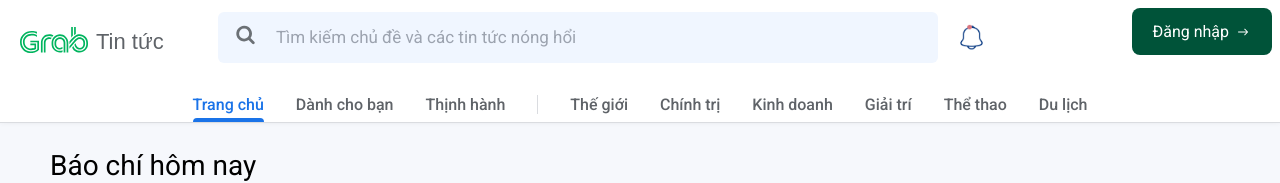
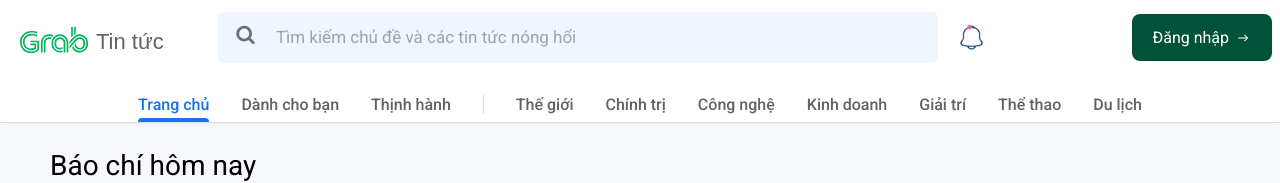
Before and after one commit to HungBacktracking/BiasBreaker, a React (Vite) app in the folder frontend/: page / in a window 1280 px wide. Shown: the top 183 px of the page. Built offline with nearby package versions, Linux system fonts and the light colour scheme.

Commit message:
feat: create authentication flow in client

```diff
--- /dev/null
+++ b/frontend/src/auth/AuthContext.jsx
@@ -0,0 +1,30 @@
+import React, { createContext, useState, useEffect } from 'react';
+
+export const AuthContext = createContext();
+
+export const AuthProvider = ({ children }) => {
+    const [isLoggedIn, setIsLoggedIn] = useState(false);
+
+    useEffect(() => {
+        const token = localStorage.getItem('token');
+        if (token) {
+            setIsLoggedIn(true);
+        }
+    }, []);
+
+    const login = (token) => {
+        localStorage.setItem('token', token);
+        setIsLoggedIn(true);
+    };
+
+    const logout = () => {
+        localStorage.removeItem('token');
+        setIsLoggedIn(false);
+    };
+
+    return (
+        <AuthContext.Provider value={{ isLoggedIn, login, logout }}>
+            {children}
+        </AuthContext.Provider>
+    );
+};
--- a/frontend/src/components/Header/Header.jsx
+++ b/frontend/src/components/Header/Header.jsx
@@ -1,13 +1,19 @@
 import React from 'react';
+import { useState, useEffect, useContext } from 'react';
 import { Link } from 'react-router-dom';
 import classes from './Header.module.css';
 import './Header.module.css';
 import Navbar from './Navbar/Navbar';
 import InputSearch from './InputSearch';
 import Button from '../Button/Button';
+import { AuthContext } from '../../auth/AuthContext';
 import { IoIosArrowRoundForward } from 'react-icons/io';
 
 function Header() {
+
+  const { isLoggedIn } = useContext(AuthContext);
+
+
   return (
     <>
       <header className={classes.header}>
@@ -19,20 +25,26 @@ function Header() {
 
           <InputSearch />
 
-          <div className={`ms-auto flex gap-3`}>
-            {/* <div className={classes.user_state}>
+          <div className={`ms-auto flex ${classes.center}`}>
+            { isLoggedIn ? (
+              <>
+                <div className={classes.user_state}>
                   <p className={classes.user_role}>Admin</p>
                   <div className={classes.status}>
                     <div className={`${classes.status_icon} ${classes.online}`}></div>
                     <p className={classes.status_text}>online</p>
                   </div>
                 </div>
-            <img className={`${classes.avatar} ${classes.circle}`} src="/image/avatar_full.jpg" alt="Avatar" /> */}
+                <img className={`${classes.avatar} ${classes.circle}`} src="/image/avatar_full.jpg" alt="Avatar" />
+              </>
+            ) : (
               <Link to="/sign-in">
                 <Button>
                   Đăng nhập <IoIosArrowRoundForward className="text-lg font-semibold" />
                 </Button>
               </Link>
+            )
+            }
           </div>
         </div>
         <Navbar />
--- a/frontend/src/components/Header/Header.module.css
+++ b/frontend/src/components/Header/Header.module.css
@@ -21,6 +21,12 @@ header {
   -webkit-transition: box-shadow 250ms;
   transition: box-shadow 250ms;
   box-shadow: 0 -4px 8px rgba(0, 0, 0, 0.2);
+}
+
+.center {
+  display: flex;
+  justify-content: center;
+  align-items: center;
 }
 
 .header_top {
--- a/frontend/src/components/Header/Navbar/Navbar.jsx
+++ b/frontend/src/components/Header/Navbar/Navbar.jsx
@@ -37,6 +37,11 @@ function Navbar() {
               </NavLink>
             </div>
             <div className={classes.nav_bar_item}>
+              <NavLink className={({ isActive }) => isActive ? `${classes.nav_link} ${classes.active}` : classes.nav_link}  exact to="/category/công nghệ">
+                Công nghệ
+              </NavLink>
+            </div>
+            <div className={classes.nav_bar_item}>
               <NavLink className={({ isActive }) => isActive ? `${classes.nav_link} ${classes.active}` : classes.nav_link} exact to="/category/kinh doanh">
                 Kinh doanh
               </NavLink>
--- a/frontend/src/main.jsx
+++ b/frontend/src/main.jsx
@@ -1,10 +1,13 @@
 import React from 'react';
 import ReactDOM from 'react-dom/client';
 import App from './App.jsx';
+import { AuthProvider } from './auth/AuthContext.jsx';
 import './index.css';
 
 ReactDOM.createRoot(document.getElementById('root')).render(
   <React.StrictMode>
-    <App />
+    <AuthProvider>
+      <App />
+    </AuthProvider>
   </React.StrictMode>
 );
--- a/frontend/src/pages/SignIn.jsx
+++ b/frontend/src/pages/SignIn.jsx
@@ -1,8 +1,10 @@
 import React, { useState } from 'react';
 import CryptoJS from 'crypto-js';
 import { Link, useNavigate } from 'react-router-dom';
+import { AuthContext } from '../auth/AuthContext';
 
 export default function SingIn() {
+  const { login } = useContext(AuthContext);
   const [formData, setFormData] = useState({});
   const [email, setEmail] = useState('');
   const [password, setPassword] = useState('');
@@ -43,8 +45,7 @@ export default function SingIn() {
         return;
       }
 
-      localStorage.setItem('token', data.access_token);
-
+      login(data.access_token);
       navigate('/');
     } catch (error) {
       setLoading(false);
```
Lines whose indentation alone changed are shown as unchanged.
